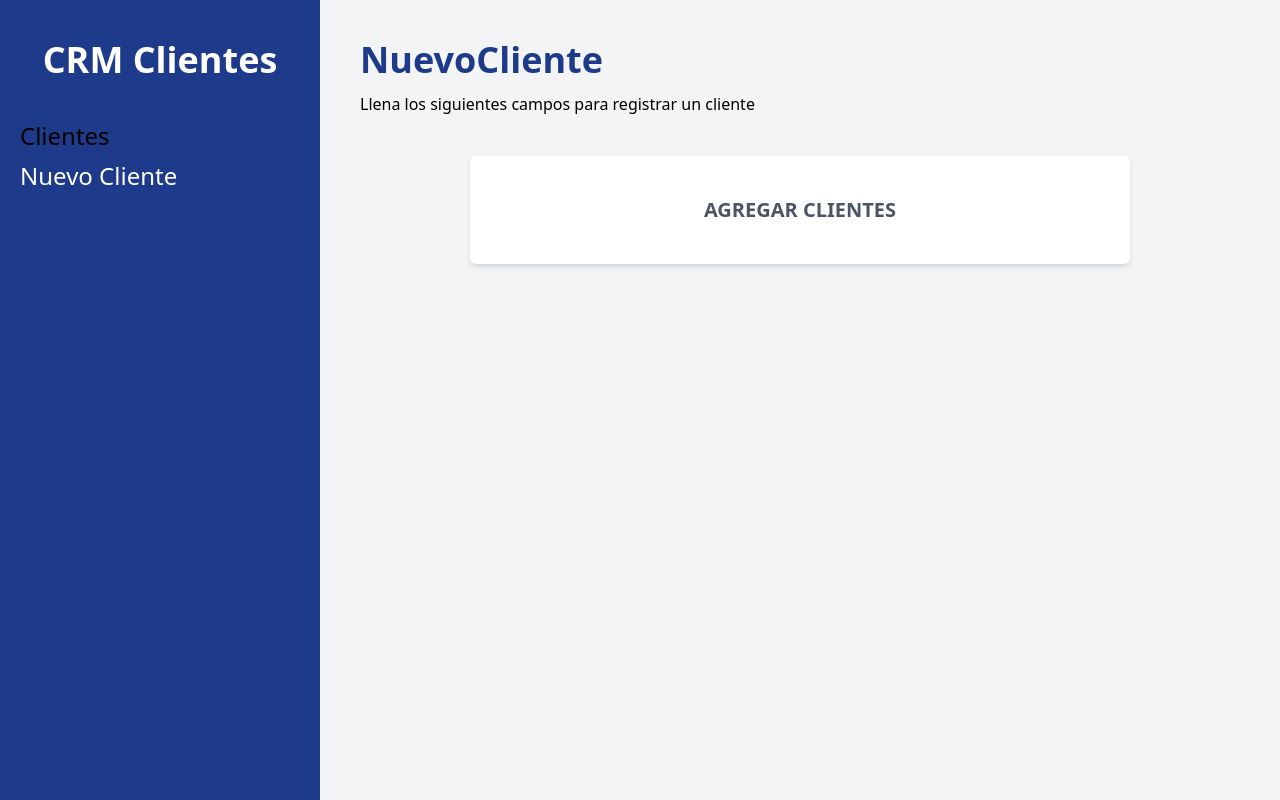
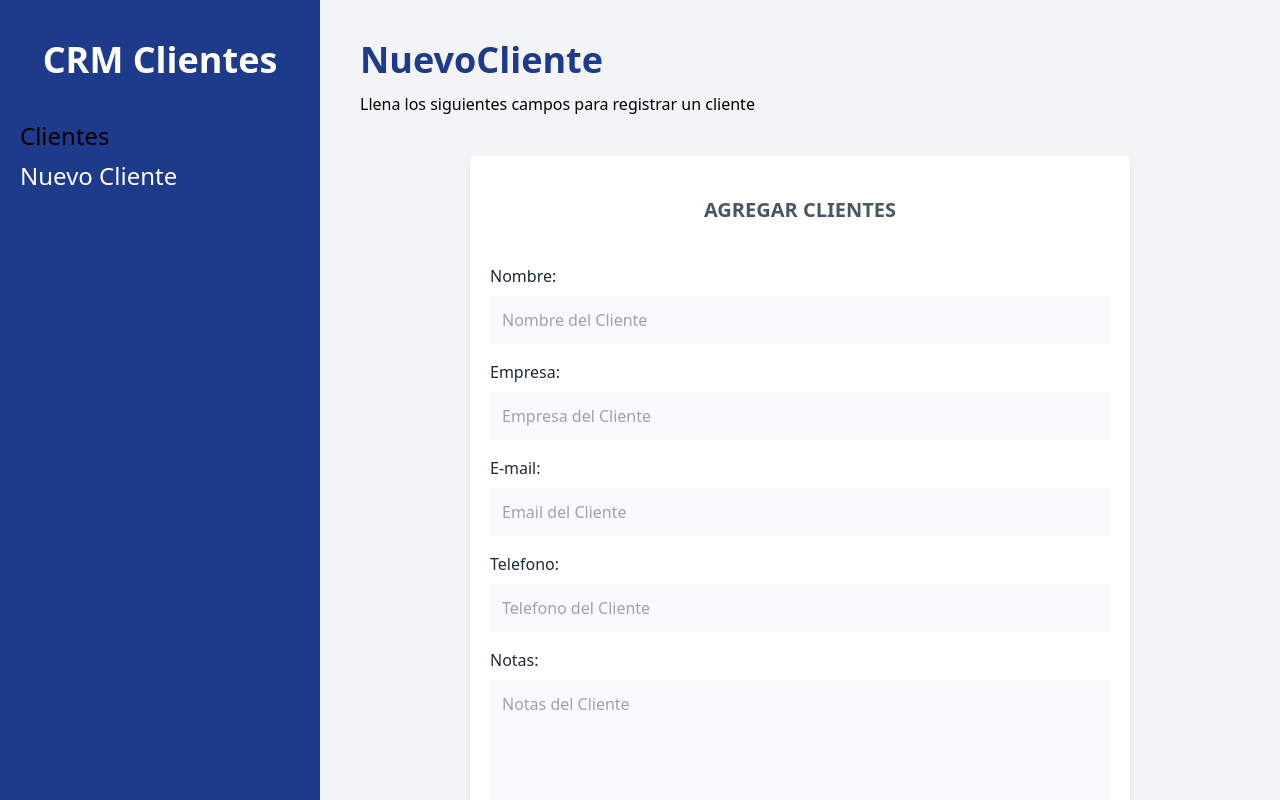
Before and after one commit to joelc24/crm-react, a React (Vite) app: page /clientes/nuevo in a window 1280 px wide. Built offline with nearby package versions, Linux system fonts and the light colour scheme.

Commit message:
Formik y otras librerias de formularios

```diff
--- a/package.json
+++ b/package.json
@@ -8,9 +8,11 @@
     "preview": "vite preview"
   },
   "dependencies": {
+    "formik": "^2.2.9",
     "react": "^17.0.2",
     "react-dom": "^17.0.2",
-    "react-router-dom": "^6.2.2"
+    "react-router-dom": "^6.2.2",
+    "yup": "^0.32.11"
   },
   "devDependencies": {
     "@vitejs/plugin-react": "^1.0.7",
--- a/src/components/Fromulario.jsx
+++ b/src/components/Fromulario.jsx
@@ -1,7 +1,79 @@
+import { Formik, Form, Field } from 'formik'
+
 const Formulario = () => {
     return (
         <div className="bg-white mt-10 px-5 py-10 rounded-md shadow-md md:w-3/4 mx-auto">
             <h1 className="text-gray-600 font-bold text-xl uppercase text-center">Agregar Clientes</h1>
+            <Formik>
+                <Form className='mt-10'>
+                    <div className='mb-4'>
+                        <label
+                            htmlFor="nombre"
+                            className='text-gray-800'
+                        >Nombre:</label>
+                        <Field
+                            type='text'
+                            id="nombre"
+                            className="mt-2 block w-full p-3 bg-gray-50"
+                            placeholder="Nombre del Cliente"
+                        />
+                    </div>
+                    <div className='mb-4'>
+                        <label
+                            htmlFor="empresa"
+                            className='text-gray-800'
+                        >Empresa:</label>
+                        <Field
+                            type='text'
+                            id="empresa"
+                            className="mt-2 block w-full p-3 bg-gray-50"
+                            placeholder="Empresa del Cliente"
+                        />
+                    </div>
+                    <div className='mb-4'>
+                        <label
+                            htmlFor="email"
+                            className='text-gray-800'
+                        >E-mail:</label>
+                        <Field
+                            type='email'
+                            id="email"
+                            className="mt-2 block w-full p-3 bg-gray-50"
+                            placeholder="Email del Cliente"
+                        />
+                    </div>
+                    <div className='mb-4'>
+                        <label
+                            htmlFor="telefono"
+                            className='text-gray-800'
+                        >Telefono:</label>
+                        <Field
+                            type='tel'
+                            id="telefono"
+                            className="mt-2 block w-full p-3 bg-gray-50"
+                            placeholder="Telefono del Cliente"
+                        />
+                    </div>
+                    <div className='mb-4'>
+                        <label
+                            htmlFor="notas"
+                            className='text-gray-800'
+                        >Notas:</label>
+                        <Field
+                            as="textarea"
+                            type='text'
+                            id="notas"
+                            className="mt-2 block w-full p-3 bg-gray-50 h-40"
+                            placeholder="Notas del Cliente"
+                        />
+                    </div>
+                    <input
+                        type="submit"
+                        value='Agregar Nuevo Cliente'
+                        className='mt-5 w-full bg-blue-800 p-3 text-white uppercase font-bold text-lg cursor-pointer hover:bg-blue-900'
+                    />
+                </Form>
+            </Formik>
         </div>
      );
 }
--- a/src/layout/Layout.jsx
+++ b/src/layout/Layout.jsx
@@ -18,7 +18,7 @@
 
                 </nav>
             </div>
-            <div className='md:w-3/4 p-10'>
+            <div className='md:w-3/4 p-10 md:h-screen overflow-y-scroll'>
                 <Outlet/>
 
             </div>
```
Also changed, not shown: 1 other file (tests, documents, lock files or other folders).
